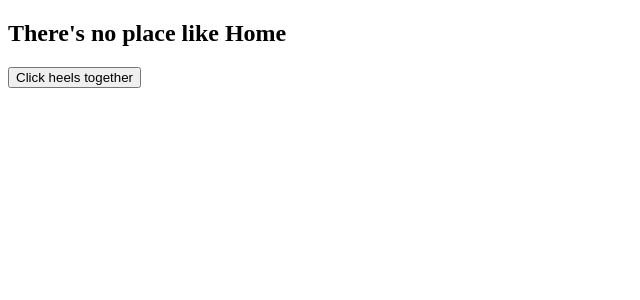
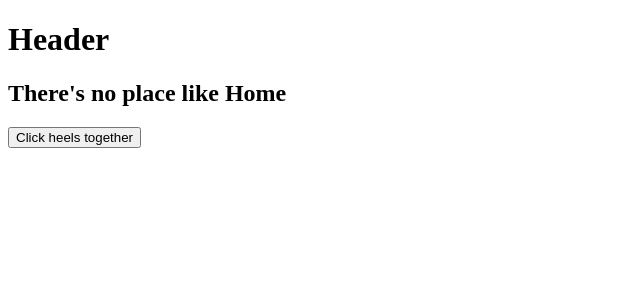
Before and after one commit to rayGreycloud/ssr-react-app, a React app: page / in a window 1280 px wide. Shown: the top 300 px of the page, without its empty margins (0-640 px from the left). Built offline with nearby package versions, Linux system fonts and the light colour scheme; the HTML template or start-up script is replaced by a standard one.

Commit message:
Add App component

```diff
--- /dev/null
+++ b/src/client/App.js
@@ -0,0 +1,15 @@
+import React from 'react';
+import { renderRoutes } from 'react-router-config';
+
+const App = ({ route }) => {
+  return (
+    <div>
+      <h1>Header</h1>
+      {renderRoutes(route.routes)}
+    </div>
+  );
+};
+
+export default {
+  component: App
+};
--- a/src/client/Routes.js
+++ b/src/client/Routes.js
@@ -1,9 +1,13 @@
 import React from 'react';
 
+import App from './App';
 import HomePage from './pages/HomePage';
 import UsersListPage from './pages/UsersListPage';
 
 export default [
+  {
+    ...App,
+    routes: [
       {
         ...HomePage,
         path: '/',
@@ -13,4 +17,6 @@
         ...UsersListPage,
         path: '/users'
       }
+    ]
+  }
 ];
```
Lines whose indentation alone changed are shown as unchanged.
